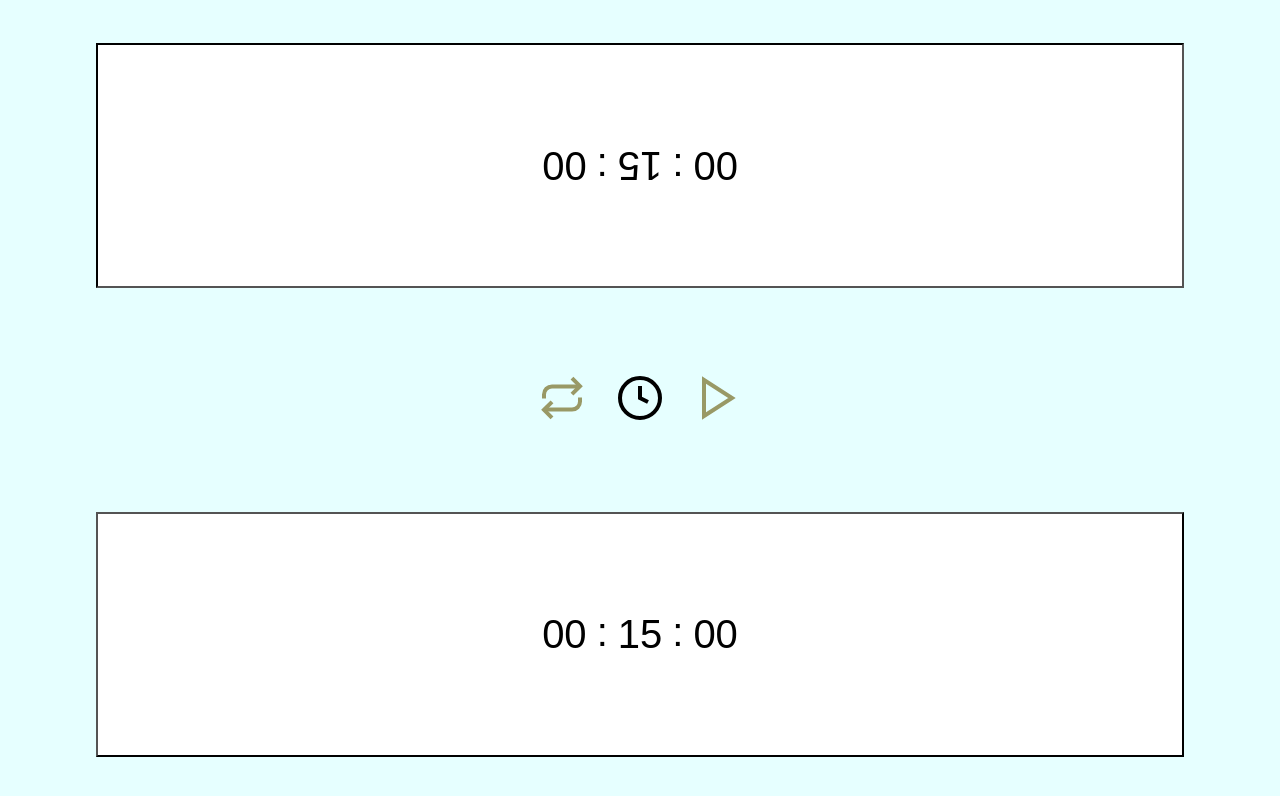
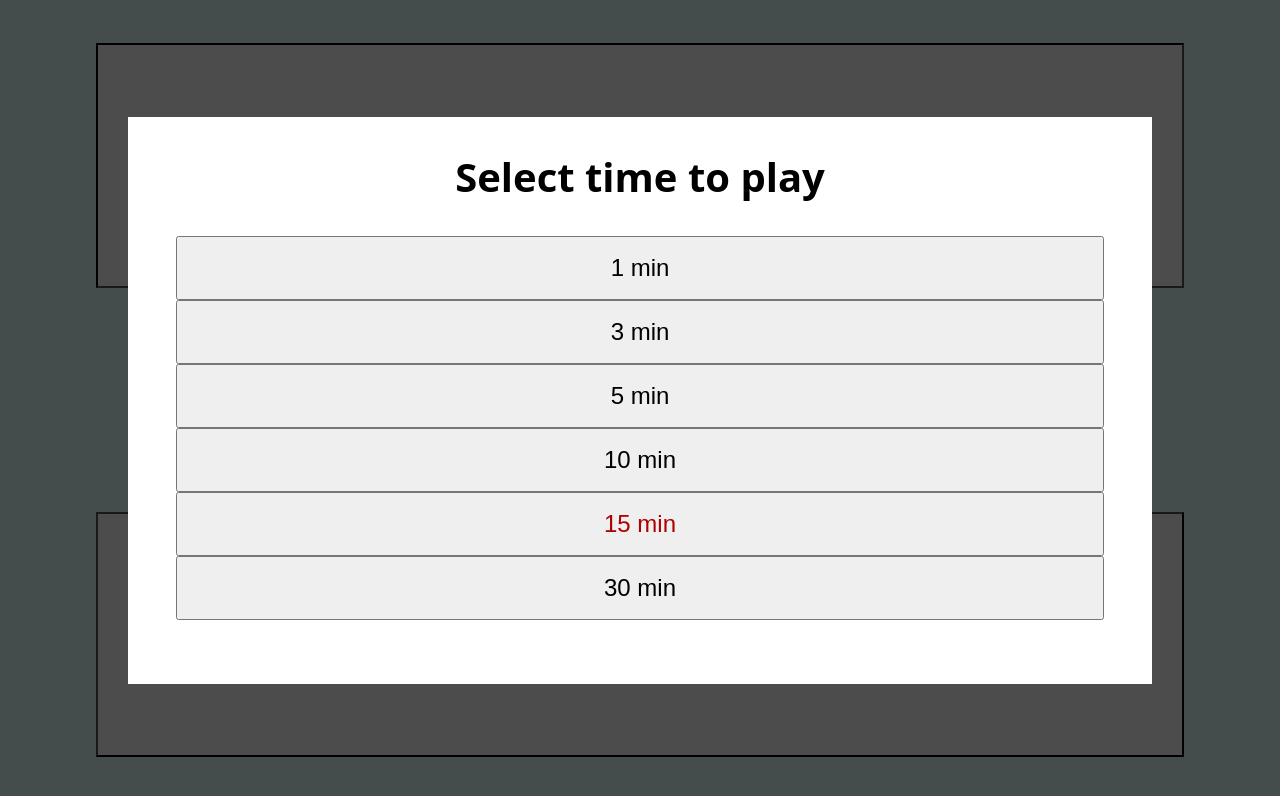
Before and after one commit to JavierMolines/chess-clock, a Next.js app: page / in a window 1280 px wide. Both pictures are taken after a click on the button 640 px from the left and 399 px from the top of the page. Shown: the top 796 px of the page. Built offline with nearby package versions, Linux system fonts and the light colour scheme.

Commit message:
Add SelectorTimeToPlay

```diff
--- a/app/component/ComboNumbers/index.tsx
+++ b/app/component/ComboNumbers/index.tsx
@@ -1,4 +1,4 @@
-import { IComboNumbers } from "../../types/types";
+import { IComboNumbers } from "@/app/types/types";
 
 export const ComboNumbers = ({
 	second,
--- /dev/null
+++ b/app/component/ModalSelection/index.css
@@ -0,0 +1,43 @@
+.modalSelection {
+    width: 100%;
+    height: 100%;
+    background-color: rgba(0, 0, 0, 0.7);
+    position: fixed;
+
+    & h2 {
+        font-size: 2.5rem;
+    }
+}
+
+.spacesPadding {
+    padding: 2rem 1.5rem;
+}
+
+.flex {
+    display: flex;
+    flex-direction: column;
+    align-items: center;
+    text-align: center;
+}
+
+.maxWidth {
+    width: 100%;
+}
+
+.cardOptions {
+    width: 80%;
+    background-color: white;
+    align-items: center;
+}
+
+.buttonOptionSelect {
+    width: 100%;
+    height: 100%;
+    padding: 1rem 0.5rem;
+    cursor: pointer;
+    font-size: 1.5rem;
+}
+
+.optionSelectTime {
+    color: rgb(173, 1, 1);
+}
--- a/app/component/ModalSelection/index.tsx
+++ b/app/component/ModalSelection/index.tsx
@@ -1,3 +1,35 @@
-export const ModalSelection = () => {
-	return <p>Hello</p>;
+import "./index.css";
+import { IModelSelect } from "@/app/types/types";
+import { useClockStore } from "@/app/store/gameStore";
+
+export const ModalSelection = ({ callback }: IModelSelect) => {
+	const times = [1, 3, 5, 10, 15, 30];
+	const { timeToPlay, stageTime } = useClockStore();
+
+	const handlerSelectTime = (time: number) => {
+		stageTime({ ...timeToPlay, minute: time });
+		callback();
+	};
+
+	return (
+		<section className="modalSelection flex">
+			<main className="cardOptions flex spacesPadding">
+				<h2>Select time to play</h2>
+				<div className="flex spacesPadding maxWidth">
+					{times.map((time) => (
+						<button
+							className={`buttonOptionSelect ${
+								time === timeToPlay.minute ? "optionSelectTime" : ""
+							}`}
+							onClick={() => handlerSelectTime(time)}
+							type="button"
+							key={time}
+						>
+							{time} min
+						</button>
+					))}
+				</div>
+			</main>
+		</section>
+	);
 };
--- a/app/hooks/useMovement.ts
+++ b/app/hooks/useMovement.ts
@@ -124,9 +124,9 @@ const useMovement = () => {
 	}, [ownerTime, inviteTime, turn, timeRunning]);
 
 	useEffect(() => {
-		const data = localStorage.getItem("timeGame");
-		console.log(data);
-	}, []);
+		setOwnerTime(timeToPlay);
+		setInviteTime(timeToPlay);
+	}, [timeToPlay]);
 
 	return {
 		gameRunning,
--- a/app/page.tsx
+++ b/app/page.tsx
@@ -7,6 +7,8 @@ import { IconStop } from "./component/Icons/Stop";
 import { IconPlay } from "./component/Icons/Play";
 import { IconClock } from "./component/Icons/Clock";
 import { IconBack } from "./component/Icons/Back";
+import { ModalSelection } from "./component/ModalSelection";
+import { useState } from "react";
 
 export default function Home() {
 	const {
@@ -20,6 +22,11 @@ export default function Home() {
 		resetGame,
 	} = useMovement();
 
+	// MODAL
+	const [showModal, setShowModal] = useState(false);
+	const handlerStatusModal = () => setShowModal(!showModal);
+
+	// CONDITIONAL RENDERING
 	const statusButtonOwner = gameRunning && turn === false;
 	const statusButtonVisit = gameRunning && turn === true;
 	const handlerIconStatus = timeRunning === false;
@@ -35,7 +42,7 @@ export default function Home() {
 
 			<section>
 				<IconBack action={resetGame} />
-				<IconClock action={() => alert("COMING SOON")} />
+				<IconClock action={handlerStatusModal} />
 				{handlerIconStatus ? (
 					<IconPlay action={handlerGameFlow} />
 				) : (
@@ -48,6 +55,8 @@ export default function Home() {
 				onClick={() => handleTurn("VISIT")}
 				{...inviteTime}
 			/>
+
+			{showModal && <ModalSelection callback={handlerStatusModal} />}
 		</main>
 	);
 }
--- a/app/store/gameStore.ts
+++ b/app/store/gameStore.ts
@@ -7,10 +7,11 @@ interface IGameStore {
 }
 
 interface IClockStore {
+	timeToPlay: IGameStore;
 	gameRunning: boolean;
 	timeRunning: boolean;
 	stateConfig: Function;
-	timeToPlay: IGameStore;
+	stageTime: Function;
 }
 
 interface IConfigGame {
@@ -33,8 +34,6 @@ export const useClockStore = create<IClockStore>((set) => ({
 		if (info.timeGame !== undefined) {
 			return set({ gameRunning: info.timeGame });
 		}
-
-		console.log("NO");
 	},
 	timeToPlay: {
 		hour: 0,
--- a/app/types/types.ts
+++ b/app/types/types.ts
@@ -22,3 +22,7 @@ export interface IComboNumbers extends ClockProps {
 	textInverse?: boolean;
 	disabled: boolean;
 }
+
+export interface IModelSelect {
+	callback: Function;
+}
```
